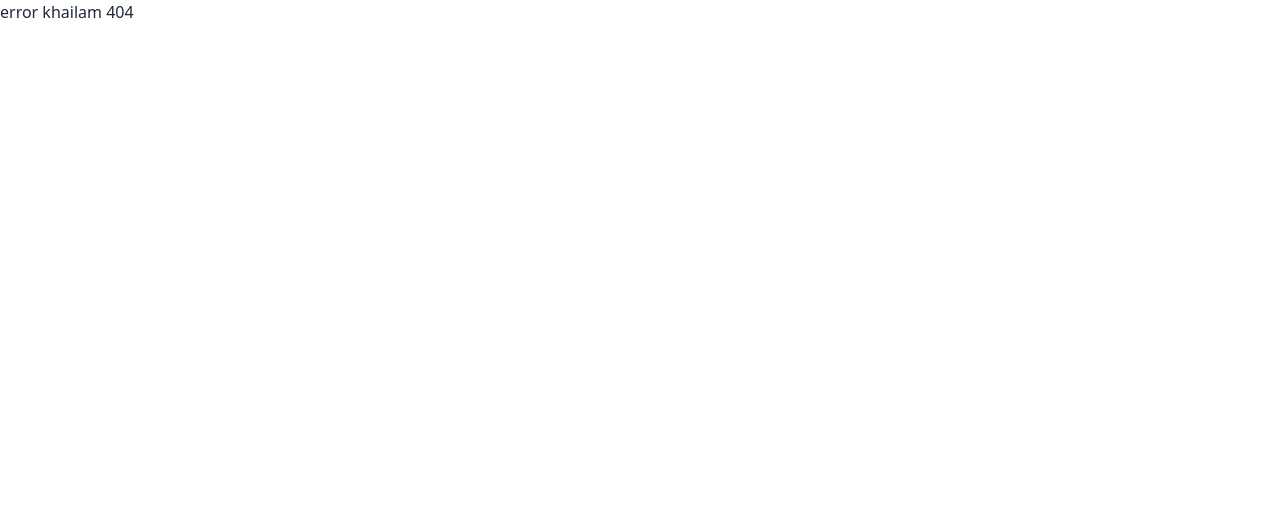
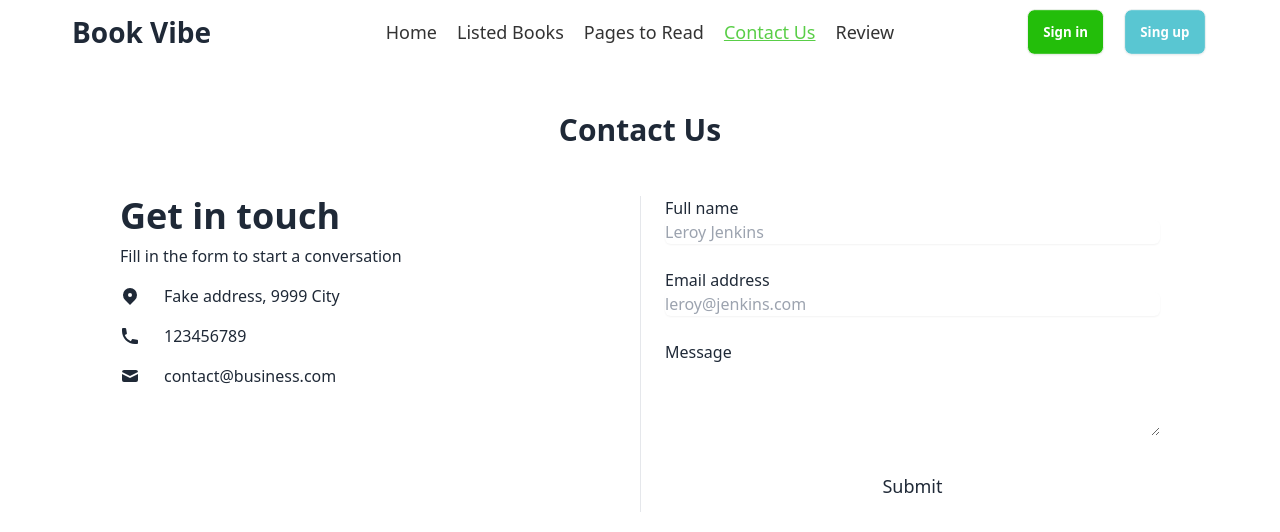
Before and after one commit to RobiulIslam08/book-vibe-a8, a React (Vite) app: page /contact in a window 1280 px wide. Before the commit this address had no page. Shown: the top 532 px of the page. Built offline with nearby package versions, Linux system fonts and the light colour scheme.

Commit message:
contact section done

```diff
--- /dev/null
+++ b/src/Components/Contact/Contact.jsx
@@ -0,0 +1,55 @@
+import React from 'react';
+
+const Contact = () => {
+    return (
+        <div>
+            <h1 className='lg:text-3xl text-2xl font-bold text-center lg:my-6 my-3'>Contact Us</h1>
+            <section className="py-6 dark:bg-gray-100 dark:text-gray-900">
+	<div className="grid max-w-6xl grid-cols-1 px-6 mx-auto lg:px-8 md:grid-cols-2 md:divide-x">
+		<div className="py-6 md:py-0 md:px-6">
+			<h1 className="text-4xl font-bold">Get in touch</h1>
+			<p className="pt-2 pb-4">Fill in the form to start a conversation</p>
+			<div className="space-y-4">
+				<p className="flex items-center">
+					<svg xmlns="http://www.w3.org/2000/svg" viewBox="0 0 20 20" fill="currentColor" className="w-5 h-5 mr-2 sm:mr-6">
+						<path fillRule="evenodd" d="M5.05 4.05a7 7 0 119.9 9.9L10 18.9l-4.95-4.95a7 7 0 010-9.9zM10 11a2 2 0 100-4 2 2 0 000 4z" clipRule="evenodd"></path>
+					</svg>
+					<span>Fake address, 9999 City</span>
+				</p>
+				<p className="flex items-center">
+					<svg xmlns="http://www.w3.org/2000/svg" viewBox="0 0 20 20" fill="currentColor" className="w-5 h-5 mr-2 sm:mr-6">
+						<path d="M2 3a1 1 0 011-1h2.153a1 1 0 01.986.836l.74 4.435a1 1 0 01-.54 1.06l-1.548.773a11.037 11.037 0 006.105 6.105l.774-1.548a1 1 0 011.059-.54l4.435.74a1 1 0 01.836.986V17a1 1 0 01-1 1h-2C7.82 18 2 12.18 2 5V3z"></path>
+					</svg>
+					<span>123456789</span>
+				</p>
+				<p className="flex items-center">
+					<svg xmlns="http://www.w3.org/2000/svg" viewBox="0 0 20 20" fill="currentColor" className="w-5 h-5 mr-2 sm:mr-6">
+						<path d="M2.003 5.884L10 9.882l7.997-3.998A2 2 0 0016 4H4a2 2 0 00-1.997 1.884z"></path>
+						<path d="M18 8.118l-8 4-8-4V14a2 2 0 002 2h12a2 2 0 002-2V8.118z"></path>
+					</svg>
+					<span>contact@business.com</span>
+				</p>
+			</div>
+		</div>
+		<form novalidate="" className="flex flex-col py-6 space-y-6 md:py-0 md:px-6">
+			<label className="block">
+				<span className="mb-1">Full name</span>
+				<input type="text" placeholder="Leroy Jenkins" className="block w-full rounded-md shadow-sm focus:ring focus:ring-opacity-75 focus:dark:ring-violet-600 dark:bg-gray-100" />
+			</label>
+			<label className="block">
+				<span className="mb-1">Email address</span>
+				<input type="email" placeholder="leroy@jenkins.com" className="block w-full rounded-md shadow-sm focus:ring focus:ring-opacity-75 focus:dark:ring-violet-600 dark:bg-gray-100" />
+			</label>
+			<label className="block">
+				<span className="mb-1">Message</span>
+				<textarea rows="3" className="block w-full rounded-md focus:ring focus:ring-opacity-75 focus:dark:ring-violet-600 dark:bg-gray-100"></textarea>
+			</label>
+			<button type="button" className="self-center px-8 py-3 text-lg rounded focus:ring hover:ring focus:ring-opacity-75 dark:bg-violet-600 dark:text-gray-50 focus:dark:ring-violet-600 hover:dark:ring-violet-600">Submit</button>
+		</form>
+	</div>
+</section>
+        </div>
+    );
+};
+
+export default Contact;
--- a/src/Components/Navbar/Navbar.jsx
+++ b/src/Components/Navbar/Navbar.jsx
@@ -31,7 +31,7 @@
 
                         : ""
                     }>Home</NavLink>
-            <NavLink to="listedBook" className={({ isActive }) =>
+            <NavLink to="listedBook/readBook" className={({ isActive }) =>
                       isActive
                         ? "underline text-[#22be0abf]"
 
@@ -58,7 +58,7 @@
             Home
           </NavLink>
           <NavLink
-            to="/listedBook"
+            to="/listedBook/readBook"
             className={({ isActive }) =>
               isActive ? "underline text-[#22be0abf]" : ""
             }
@@ -72,6 +72,22 @@
             }
           >
             Pages to Read
+          </NavLink>
+          <NavLink
+            to="/contact"
+            className={({ isActive }) =>
+              isActive ? "underline text-[#22be0abf]" : ""
+            }
+          >
+            Contact Us
+          </NavLink>
+          <NavLink
+            to="/review"
+            className={({ isActive }) =>
+              isActive ? "underline text-[#22be0abf]" : ""
+            }
+          >
+            Review
           </NavLink>
         </ul>
       </div>
--- /dev/null
+++ b/src/Components/Review/Review.jsx
@@ -0,0 +1,11 @@
+import React from 'react';
+
+const Review = () => {
+    return (
+        <div>
+
+        </div>
+    );
+};
+
+export default Review;
--- a/src/Pages/LIstedBook/ListedBook.jsx
+++ b/src/Pages/LIstedBook/ListedBook.jsx
@@ -1,10 +1,23 @@
-import { useState } from "react";
+import { useEffect, useState } from "react";
 import { Link, Outlet } from "react-router-dom";
-import ReadBook from "../../Components/ReadBook/ReadBook";
+import { getReadBookDataLS } from "../../Utils/LocalStorage";
+// import ReadBook from "../../Components/ReadBook/ReadBook";
+
 
 
 const ListedBook = () => {
     const [tabIndex , setTabIndex] = useState(0)
+    const [books,setBooks] = useState([]);
+    useEffect(()=>{
+      const readBook =  getReadBookDataLS()
+      setBooks(readBook)
+    },[])
+    function sortByRating(){
+     const sortedBookData = [...books].sort((a,b)=> b.rating -a.rating)
+     setBooks(sortedBookData)
+    }
+
+     console.log(books)
   return (
     <div>
       <div className="bg-base-200 h-[80px] rounded-xl flex justify-center items-center mb-8">
@@ -13,13 +26,16 @@
       {/* drodown menu */}
       <div className="flex justify-center items-center mb-36">
         <details className="dropdown">
-          <summary className="m-1 btn">open or close</summary>
+          <summary className="m-1 btn bg-green-500">Short By</summary>
           <ul className="p-2 shadow menu dropdown-content z-[1] bg-base-100 rounded-box w-52">
-            <li>
-              <a>Item 1</a>
+            <li onClick={sortByRating}>
+              <a>Rating</a>
             </li>
             <li>
-              <a>Item 2</a>
+              <a>Number of Pages</a>
+            </li>
+            <li>
+              <a>Published Year</a>
             </li>
           </ul>
         </details>
```
Also changed, not shown: src/main.jsx (+6 -1 lines).
